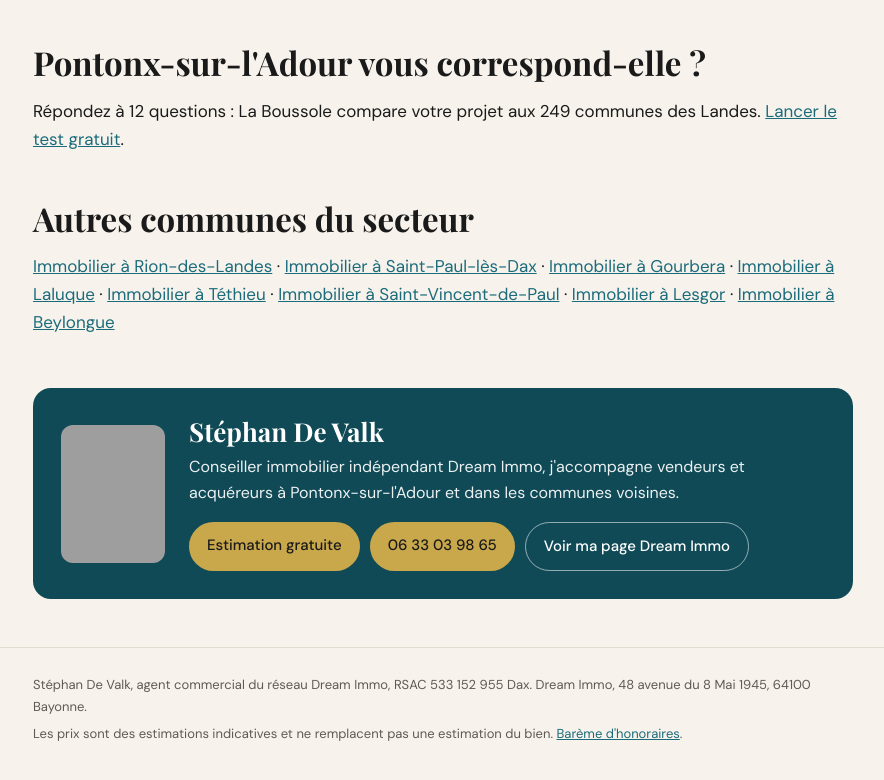
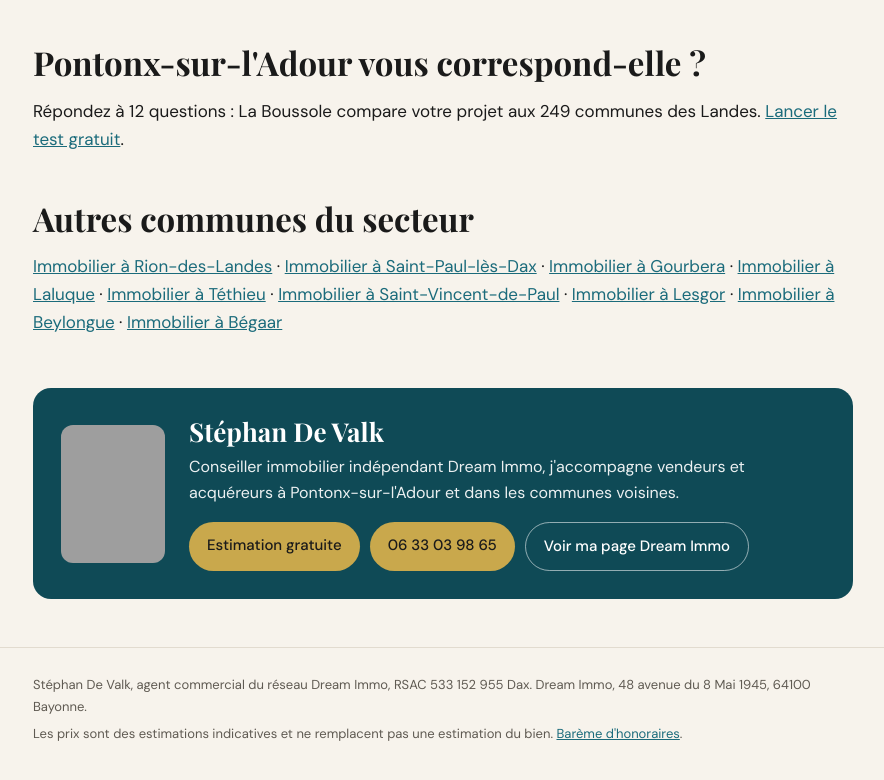
Before and after one commit to Stephdevalk/boussole-landes, a plain HTML site: page pontonx-sur-l-adour/index.html in a window 1280 px wide. Shown: the part 1859-2639 px from the top of the page, without its empty margins (197-1081 px from the left). Drawn offline with nearby package versions, Linux system fonts and the light colour scheme; grey boxes are pictures that could not be loaded; a web font is replaced by a local one.

Commit message:
Update index.html

```diff
--- a/pontonx-sur-l-adour/index.html
+++ b/pontonx-sur-l-adour/index.html
@@ -105,7 +105,7 @@ footer p+p{margin-top:6px}
 </section>
 <section>
 <h2>Autres communes du secteur</h2>
-<p><a href="/rion-des-landes/">Immobilier à Rion-des-Landes</a> · <a href="/saint-paul-les-dax/">Immobilier à Saint-Paul-lès-Dax</a> · <a href="/gourbera/">Immobilier à Gourbera</a> · <a href="/laluque/">Immobilier à Laluque</a> · <a href="/tethieu/">Immobilier à Téthieu</a> · <a href="/saint-vincent-de-paul/">Immobilier à Saint-Vincent-de-Paul</a> · <a href="/lesgor/">Immobilier à Lesgor</a> · <a href="/beylongue/">Immobilier à Beylongue</a></p>
+<p><a href="/rion-des-landes/">Immobilier à Rion-des-Landes</a> · <a href="/saint-paul-les-dax/">Immobilier à Saint-Paul-lès-Dax</a> · <a href="/gourbera/">Immobilier à Gourbera</a> · <a href="/laluque/">Immobilier à Laluque</a> · <a href="/tethieu/">Immobilier à Téthieu</a> · <a href="/saint-vincent-de-paul/">Immobilier à Saint-Vincent-de-Paul</a> · <a href="/lesgor/">Immobilier à Lesgor</a> · <a href="/beylongue/">Immobilier à Beylongue</a> · <a href="/begaar/">Immobilier à Bégaar</a></p>
 </section>
 <div class="adv" id="contact">
 <img src="https://img.netty.immo/dreamimmo/assets/nego/226@222x320.jpg" alt="Stéphan De Valk, conseiller immobilier à Pontonx-sur-l'Adour" loading="lazy">
```
